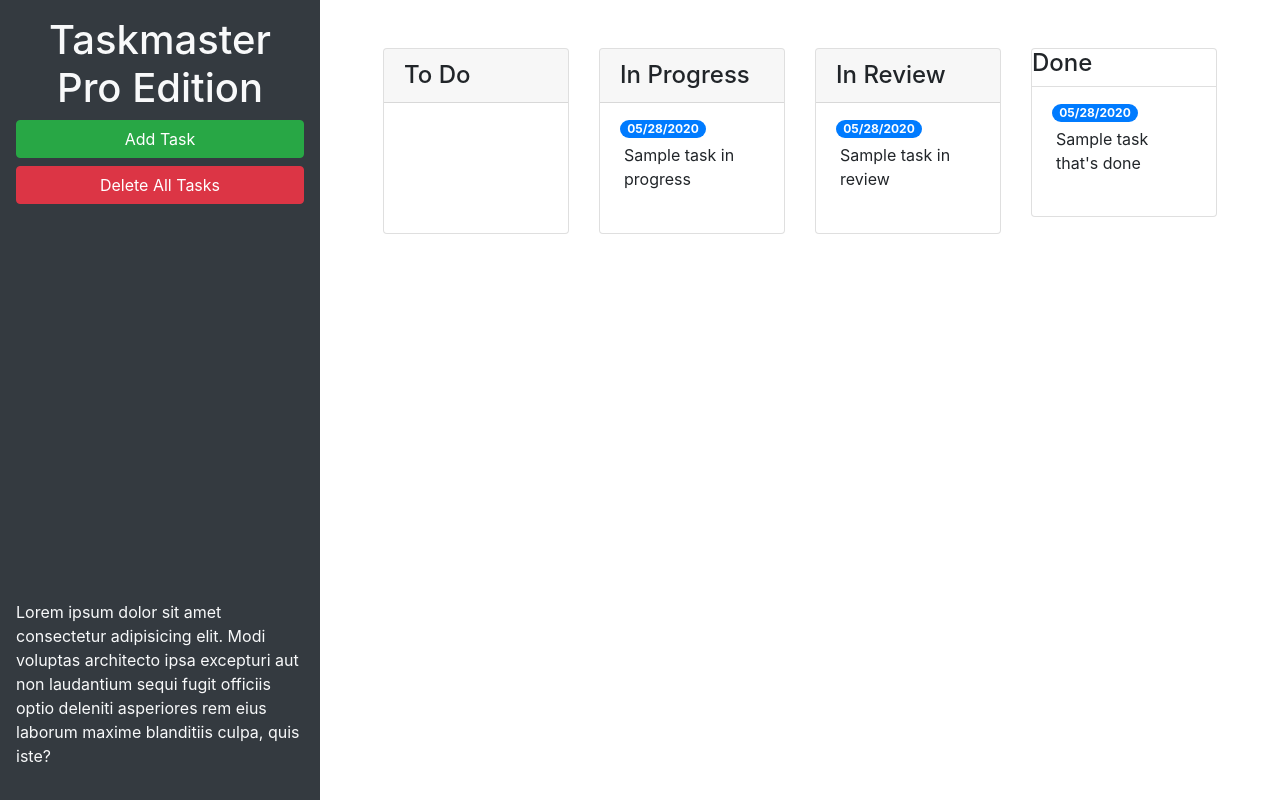
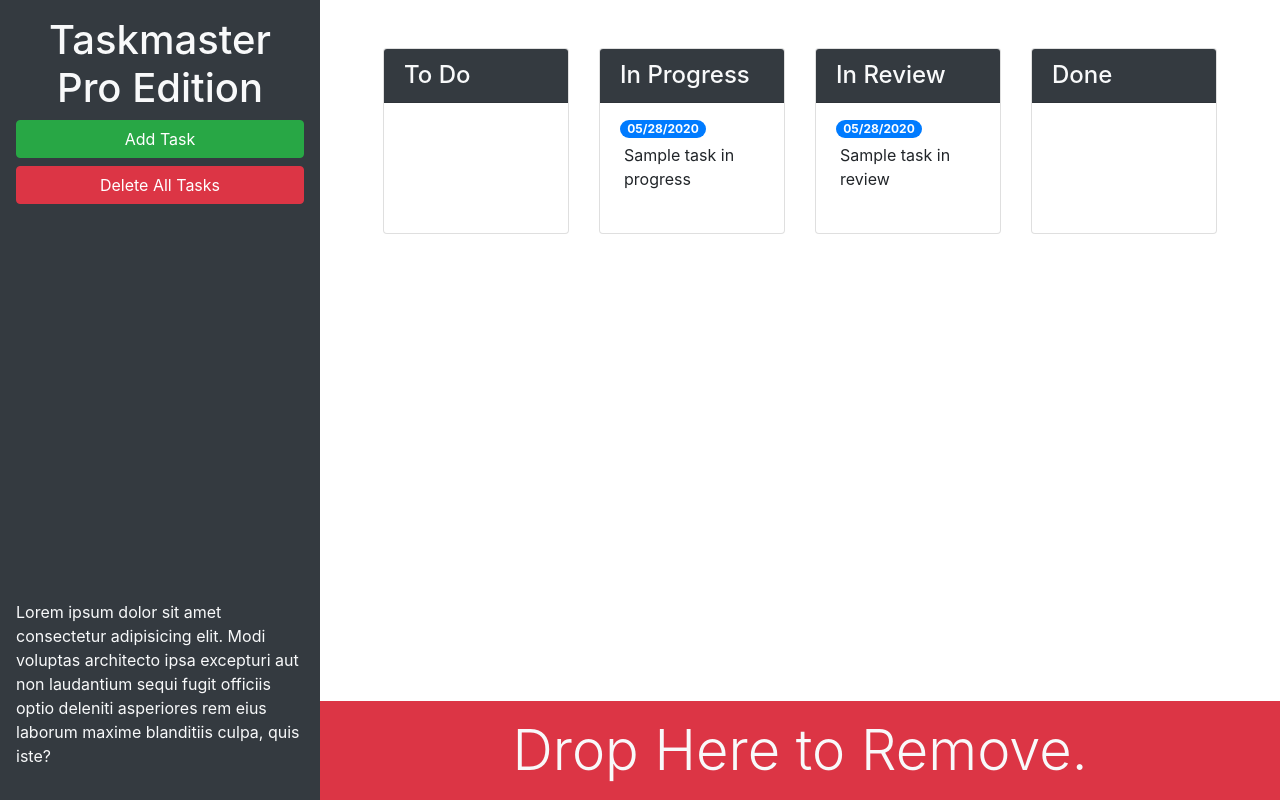
Before and after one commit to jochsf/taskmaster-pro, a plain HTML site: page index.html in a window 1280 px wide. Drawn offline with nearby package versions, Linux system fonts and the light colour scheme.

Commit message:
added bootstrap utility

```diff
--- a/index.html
+++ b/index.html
@@ -13,22 +13,24 @@
 <body>
 
   <div class="row min-vh-100 no-gutters">
-    <header class="col-12 col-lg-3 bg-dark text-light d-flex flex-column p-4 p-lg-3">
+    <header class="col-12 col-lg-3 bg-dark text-light sticky-top d-flex flex-column p-4 p-lg-3">
       <h1 class="text-center">Taskmaster Pro Edition</h1>
       <button id="create-task" class="btn btn-block btn-success" data-toggle="modal" data-target="#task-form-modal">Add
         Task</button>
       <button id="remove-tasks" class="btn btn-block btn-danger">Delete All Tasks</button>
-      <p class="mt-auto">Lorem ipsum dolor sit amet consectetur adipisicing elit. Modi voluptas architecto ipsa
+      <p class="mt-auto d-none d-lg-block">
+        Lorem ipsum dolor sit amet consectetur adipisicing elit. Modi voluptas architecto ipsa
         excepturi aut non
         laudantium sequi fugit officiis optio deleniti asperiores rem eius laborum maxime blanditiis culpa, quis iste?
       </p>
     </header>
-    <main class="col-12 col-lg-9">
+    <main class="col-12 col-lg-9 d-flex flex-column">
       <div class="m-5 row justify-content-around">
         <!-- todo start -->
         <div class="col-12 col-md-6 col-xl-3 mb-3">
           <div class="card">
-            <h4 class="card-header">To Do</h4>
+            <h4 class="card-header bg-dark text-light">
+              To Do</h4>
             <ul id="list-toDo" class="list-group list-group-flush"></ul>
           </div>
         </div>
@@ -36,7 +38,8 @@
         <!-- in progress start -->
         <div class="col-12 col-md-6 col-xl-3 mb-3">
           <div class="card">
-            <h4 class="card-header">In Progress</h4>
+            <h4 class="card-header bg-dark text-light">
+              In Progress</h4>
             <ul id="list-inProgress" class="list-group list-group-flush">
               <li class="list-group-item">
                 <span class="badge badge-primary badge-pill">05/28/2020</span>
@@ -49,7 +52,8 @@
         <!-- in review start -->
         <div class="col-12 col-md-6 col-xl-3 mb-3">
           <div class="card">
-            <h4 class="card-header">In Review</h4>
+            <h4 class="card-header bg-dark text-light">
+              In Review</h4>
             <ul id="list-inReview" class="list-group list-group-flush">
               <li class="list-group-item">
                 <span class="badge badge-primary badge-pill">05/28/2020</span>
@@ -62,16 +66,18 @@
         <!-- done start -->
         <div class="col-12 col-md-6 col-xl-3 mb-3">
           <div class="card">
-            <h4 class="c">Done</h4>
+            <h4 class="card-header bg-dark text-light">
+              Done</h4>
             <ul id="list-done" class="list-group list-group-flush">
-              <li class="list-group-item">
-                <span class="badge badge-primary badge-pill">05/28/2020</span>
-                <p class="m-1">Sample task that's done</p>
-              </li>
             </ul>
           </div>
         </div>
         <!-- done end -->
+      </div>
+      <div id="trash" class="mt-auto">
+        <div class="w-100 bg-danger p-3 text-center text-light display-4">
+          Drop Here to Remove.
+        </div>
       </div>
     </main>
   </div>
```
